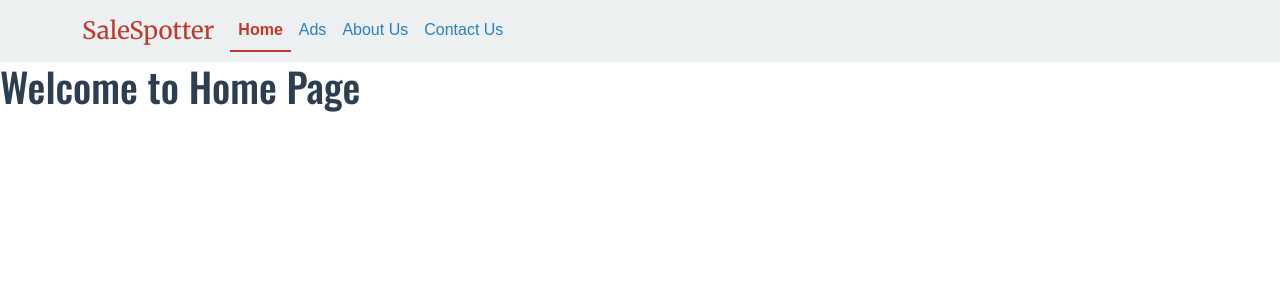
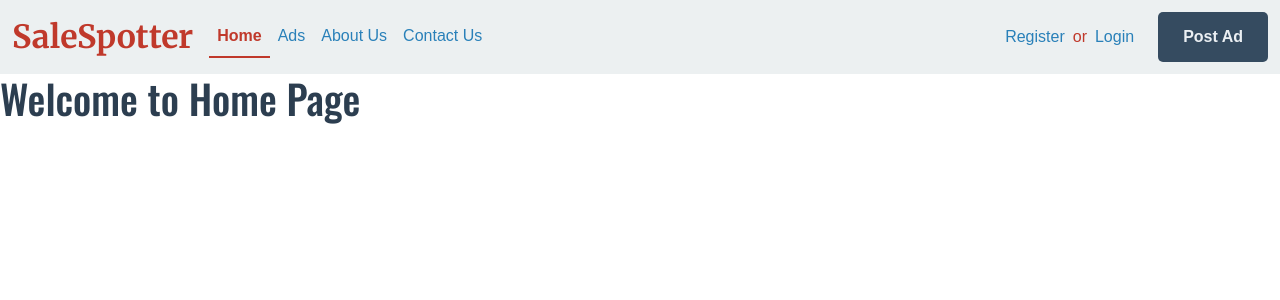
Before and after one commit to VivekGupta1999/salespotter-frontend, a React (Create React App) app: page / in a window 1280 px wide. Shown: the top 300 px of the page. Built offline with nearby package versions, Linux system fonts and the light colour scheme.

Commit message:
Added authcontext to mantain user login across all pages, created navbar button, and user signed in status as well as a button component to use across the website with pre set css styles

```diff
--- a/src/App.tsx
+++ b/src/App.tsx
@@ -9,8 +9,10 @@ import PostAdPage from "./pages/PostAdPage";
 import RegisterPage from "./pages/RegisterPage";
 import AboutUsPage from "./pages/AboutUsPage";
 import ContactUsPage from "./pages/ContactUsPage";
+import { AuthProvider } from "./context/AuthContext";
 function App(){
   return(
+    <AuthProvider>
       <Router>
         <Layout>
           <Routes>
@@ -25,7 +27,7 @@ function App(){
           </Routes>
         </Layout>
       </Router>
-
+      </AuthProvider>
 
   );
 }
--- /dev/null
+++ b/src/assets/Button.css
@@ -0,0 +1,43 @@
+.button{
+    display: inline-block;
+    font-family: var(--accent-font);
+    padding: var(--button-padding);
+    border-radius: var(--button-border-radius);
+    border: 1px solid transparent;
+    cursor: pointer;
+    transition: all 0.3s ease; /* for smooth hover transitions */
+    font-weight: bold;
+
+}
+
+.button-primary{
+    color:var(--secondary-font-color);
+    background-color: var(--primary-color);
+
+}
+
+.button-primary:hover{
+    background-color: var(--primary-hover-color);
+}
+
+.button-secondary{
+    color:var(--secondary-font-color);
+    background-color:var(--secondary-color);
+}
+
+.button-secondary:hover{
+    background-color: var(--secondary-hover-color);
+
+
+}
+
+.button-medium {
+    padding: 5px 12px;
+    font-size: var(--font-size-small);
+}
+
+/* Optional: Smaller button size */
+.button-large {
+    padding: 10px 20px;
+    font-size: var(--font-size-medium);
+}
--- a/src/assets/Navbar.css
+++ b/src/assets/Navbar.css
@@ -7,7 +7,8 @@
 
  .brand-name , .navbar-brand:visited{
     color:var(--accent-color);
-    font-size:var(--font-size-large);
+    font-size:var(--font-size-xlarge);
+    font-weight: bold;
 }
 
 
@@ -36,12 +37,28 @@
 
 }
 
+.nav-or-text{
+    font-family: var(--accent-font);
+    color:var(--accent-color);
+    font-size:var(--font-size-small);
+    /* display: inline-block;
+    vertical-align: middle;
+    list-style: 1.5; */
+
+}
 
 
 
+#nav-dropdown{
+    font-weight: bold;
+
+}
 
 
-
+#nav-dropdown:hover{
+    color: var(--accent-color);
+    font-weight: bold;
+}
 
 
 
--- /dev/null
+++ b/src/components/Button.tsx
@@ -0,0 +1,18 @@
+import '../assets/Button.css';
+
+
+interface ButtonProps{
+    children: React.ReactNode;
+    onClick: () => void;
+    className?: string;
+
+}
+
+const Button = ({children,onClick,className}:ButtonProps) =>{
+    return(
+        <button className={`button ${className}`} onClick={onClick}>{children}</button>
+    );
+}
+
+
+export default Button;
--- a/src/components/Navbar.tsx
+++ b/src/components/Navbar.tsx
@@ -3,13 +3,16 @@ import "../assets/Navbar.css";
 import Container from 'react-bootstrap/Container';
 import Navbar from 'react-bootstrap/Navbar';
 import Nav from 'react-bootstrap/Nav';
-
-
+import NavDropdown from 'react-bootstrap/NavDropdown'
+import {useAuth} from '../context/AuthContext';
+import  Button  from "./Button";
 const NavBar = () => {
+    const {user, logout} = useAuth();
+    // const user ='vivek';
     return(
         <>
             <Navbar>
-                <Container>
+                <Container fluid>
                     <Navbar.Brand href="/" className="brand-name">SaleSpotter</Navbar.Brand>
                     <Nav  className="me-auto">
                         <Nav.Item>
@@ -24,7 +27,38 @@ const NavBar = () => {
                         <Nav.Item>
                          <NavLink className={({isActive})=> `nav-link ${isActive ? 'active-link':''}`} to="/contact-us">Contact Us</NavLink>
                         </Nav.Item>
+                    </Nav>{
+                    /* Right Aligned section */}
+                    <Nav className ="ms-auto d-flex align-items-center">
+                        {user ? (
+                              <Nav.Item className="me-3">
+                                    <NavDropdown title={user.toUpperCase()} id="nav-dropdown">
+                                        <NavDropdown.Divider />
+                                        <NavDropdown.Item className="nav-link" onClick={logout}>LogOut</NavDropdown.Item>
+                                        {/* // onClick={logout} */}
+                                    </NavDropdown>
+                                </Nav.Item>
+                            ):(
+                            <>
+                                 <Nav.Item>
+                                 <NavLink className={({isActive})=> `nav-link ${isActive ? 'active-link':''}`} to="/register">Register</NavLink>
+                                    </Nav.Item>
+                                 <span className=" nav-or-text">or</span>
+                                 <Nav.Item>
+                                    <NavLink className={({isActive})=> `nav-link  me-3 ${isActive ? 'active-link':''}`} to="/login">Login</NavLink>
+                                </Nav.Item>
+                            </>
+                            )}
+
+
+                    <Nav.Item>
+                         <Button  className="button-primary" onClick={() => console.log("Button Clicked")}>Post Ad</Button>
+                    </Nav.Item>
+
                     </Nav>
+
+
+
                 </Container>
 
             </Navbar>
--- /dev/null
+++ b/src/context/AuthContext.tsx
@@ -0,0 +1,44 @@
+import {createContext, useContext, useState, ReactNode} from 'react';
+
+interface AuthContextType{
+    user: string | null;
+    login:(username:string)=>void;
+    logout:()=>void;
+}
+
+
+const AuthContext = createContext<AuthContextType | undefined>(undefined);
+
+
+//a custom hook to use the auth context
+export const useAuth = () =>{
+    const context = useContext(AuthContext);
+    if(!context){
+        throw new Error("useAuth must be used within an AuthProvider");
+    }
+    return context;
+}
+
+//provider component
+export const AuthProvider = ({children}: {children: ReactNode}) =>{
+    const [user,setUser] = useState<string|null>(localStorage.getItem('user'));
+
+    const login = (username:string) =>{
+        setUser(username);
+        localStorage.setItem('user', username);
+
+    };
+
+    const logout = () =>{
+        setUser(null);
+        localStorage.removeItem('user');
+    }
+
+    return(
+        <AuthContext.Provider value={{user,login,logout}}>
+            {children}
+        </AuthContext.Provider>
+    );
+
+
+};
--- a/src/styles/global.css
+++ b/src/styles/global.css
@@ -1,7 +1,9 @@
 :root {
     /* COLORS */
-    --primary-color: #2C3E50;  /* charcoal */
+    --primary-color: #354b60;  /* charcoal */
+    --primary-hover-color:#1a2937;
     --secondary-color: #2980B9; /* steel blue */
+    --secondary-hover-color:#1f5e88;
     --accent-color: #C0392B; /* persian red */
     --neutral1-color: #ECF0F1; /* antiflash white */
     --neutral2-color: #BDC3C7; /* french gray */
@@ -10,16 +12,18 @@
     --primary-font-color: #2C3E50; /* Oswald */
     --primary-font: 'Oswald', sans-serif;
 
-    --secondary-font-color: #BDC3C7; /* softer gray */
+
+    --secondary-font-color: #ebeff3; /* softer gray */
     --secondary-font: 'Merriweather', serif;
+
 
     --accent-font-color: #C0392B;
     --accent-font: 'Source Sans Pro', sans-serif;
 
      /* FONT SIZES */
-     --font-size-small: 1; /* 14px */
-     --font-size-medium: 1.25rem;
-     --font-size-large: 1.5rem;
+     --font-size-small: 1rem; /* 14px */
+     --font-size-medium: 1.3rem;
+     --font-size-large: 1.6rem;
      --font-size-xlarge: 2rem;
 
      /* BUTTON SIZES */
@@ -37,11 +41,3 @@ h1, h2, h3 {
     font-family: var(--primary-font);
     color: var(--primary-font-color);
 }
-
-button, small {
-    font-family: var(--accent-font);
-    color: var(--accent-font-color);
-    font-size: var(--font-size-medium);
-    padding: var(--button-padding);
-
-}
```
Lines whose indentation alone changed are shown as unchanged.
